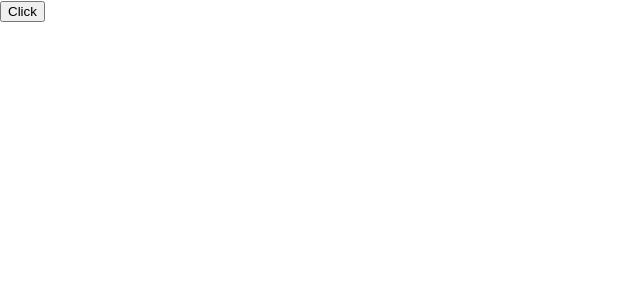
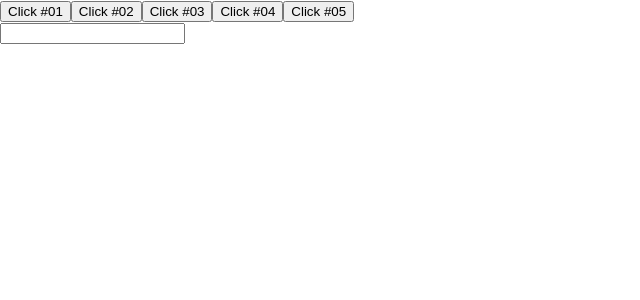
Before and after one commit to jordanobaluz/curso_nextjs, a Next.js app: page /basicos/botao in a window 1280 px wide. Shown: the top 300 px of the page, without its empty margins (0-640 px from the left). Built offline with nearby package versions, Linux system fonts and the light colour scheme.

Commit message:
componente para trabalhar chamada de função via evento

```diff
--- a/pages/basicos/botao.jsx
+++ b/pages/basicos/botao.jsx
@@ -1,7 +1,29 @@
+function acao1() {
+    console.log("acao1")
+}
+
 export default function botao() {
+    function acao2() {
+        console.log("acao2")
+    }
+
+    function acao5(e) {
+        console.log(e)
+    }
+
     return (
         <div>
-            <button>Click</button>
+            <button onClick={acao1}>Click #01</button>
+            <button onClick={acao2}>Click #02</button>
+            <button onClick={function () {
+                console.log("acao3")
+            }}>Click #03
+            </button>
+            <button onClick={() => console.log("acao4")}>Click #04</button>
+            <button onClick={acao5}>Click #05</button>
+            <div>
+                <input type="text" onChange={e => console.log(e.target.value)} />
+            </div>
         </div>
     )
 }
```
